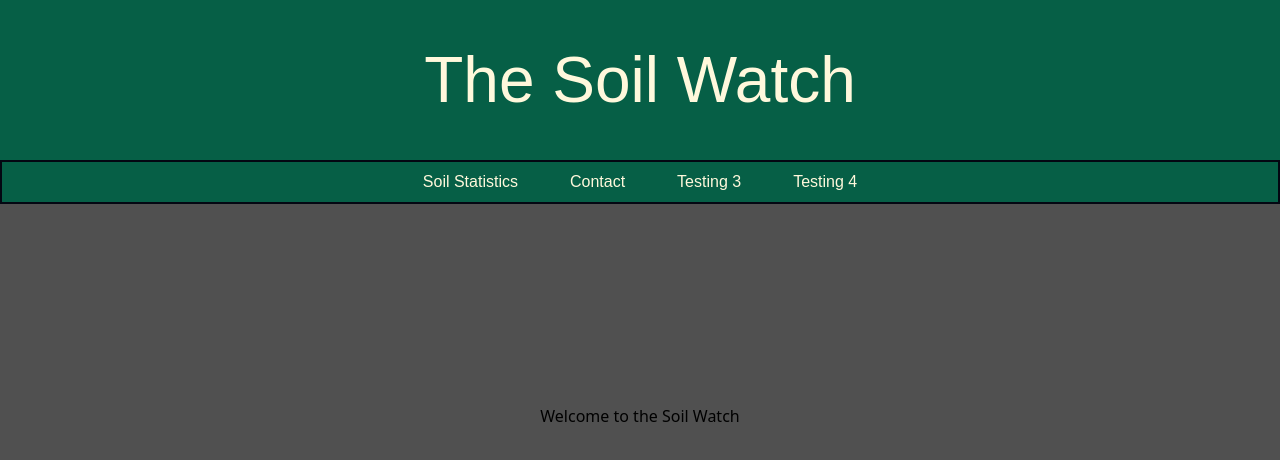
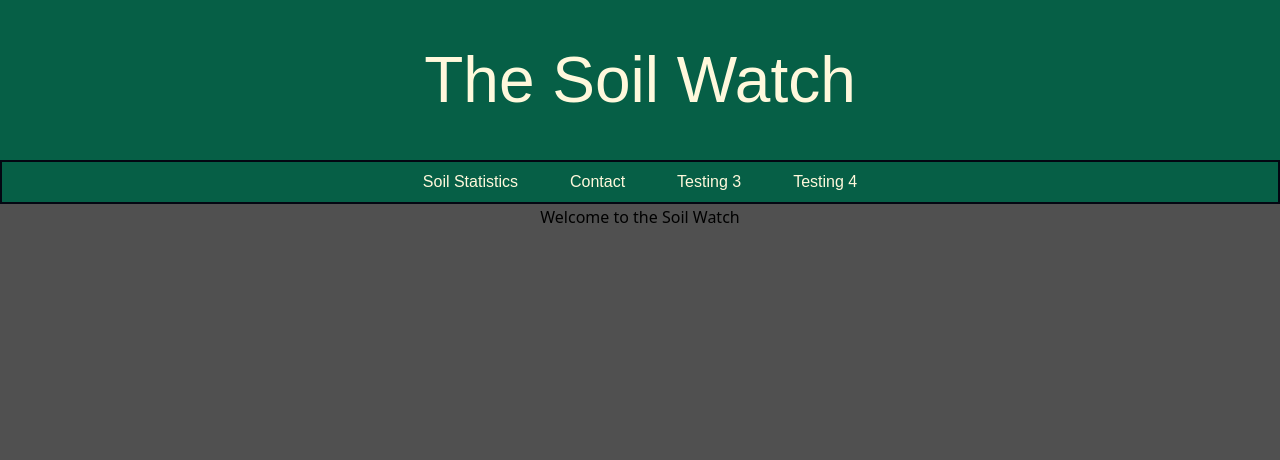
Before and after one commit to tazboi/The-Soil-Watch, a Next.js app in the folder App/soil-monitor/: page / in a window 1280 px wide. Shown: the top 460 px of the page. Built offline with nearby package versions, Linux system fonts and the light colour scheme.

Commit message:
Changed the files so no more horizontal scrolling. Welcome screen is fixed so it displays the text where I want. The sites tabs have been made, need to fill them in

```diff
--- a/App/soil-monitor/app/layout.jsx
+++ b/App/soil-monitor/app/layout.jsx
@@ -1,6 +1,7 @@
 import "../styles/styles.css";
 import React from "react";
-
+import Page from "./page"
+import HomePageNav from "../components/homePageNav"
 
 
 export const metadata = {
@@ -10,8 +11,11 @@ export const metadata = {
 
 export default function RootLayout({ children }) {
   return (
-    <html lang="en">
-      <body>{children}</body>
-    </html>
+      <html lang="en">
+        <body>
+          <HomePageNav/>
+            <main>{children}</main>
+        </body>
+      </html>
   );
 }
--- a/App/soil-monitor/app/page.jsx
+++ b/App/soil-monitor/app/page.jsx
@@ -1,24 +1,9 @@
-import React from 'react';
+    import React from 'react';
 import HomePageNav from "@/components/homePageNav.jsx";
 import "/styles/styles.css"
 import WelcomeScreen from "@/components/welcomeScreen";
+import RootLayout from "@/app/layout";
 
-
-
-const Page = () => {
-return (
-    <div className = "bg-[#505050] min-h-screen w-screen">
-        <header className="bg-emerald-800 w-screen h-40 flex items-center justify-center">
-            <h1 className="title_text">The Soil Watch</h1>
-        </header>
-
-        <HomePageNav/>
-
-        <WelcomeScreen/>
-    </div>
-
-
-)
-};
-
-export default Page;
+export default function Page() {
+    return <WelcomeScreen />;
+}
--- a/App/soil-monitor/components/homePageNav.jsx
+++ b/App/soil-monitor/components/homePageNav.jsx
@@ -3,9 +3,12 @@ import "/styles/styles.css"
 
 export default function HomePageNav() {
     return (
-
-            <div className= "bg-emerald-800 w-screen h-full flex items-center justify-center border-2 border-gray-950">
-                <ul className="body flex justify-center space-x-11 bg-emerald-800 w-full h-full">
+<div>
+    <header className="flex bg-emerald-800 w-full h-40 items-center justify-center">
+        <h1 className="title_text">The Soil Watch</h1>
+    </header>
+            <nav className= "bg-emerald-800 max-w-full h-full flex items-center justify-center border-2 border-gray-950 ">
+                <ul className="body flex justify-center space-x-11 bg-emerald-800 min-w-full h-full">
                     <li>
                         <button className = "px-1 py-1 hover:bg-gray-600 rounded-2xl focus:outline-black focus:ring-2 focus:ring-gray-500 ">Soil Statistics</button>
                     </li>
@@ -20,7 +23,8 @@ export default function HomePageNav() {
                     </li>
 
                 </ul>
-            </div>
+            </nav>
+</div>
 
 
     );
--- /dev/null
+++ b/App/soil-monitor/components/stats.jsx
@@ -0,0 +1,11 @@
+import React from 'react';
+
+const Stats = () => {
+    return (
+        <div>
+
+        </div>
+    );
+};
+
+export default Stats;
--- a/App/soil-monitor/components/welcomeScreen.jsx
+++ b/App/soil-monitor/components/welcomeScreen.jsx
@@ -2,8 +2,8 @@ import React from 'react';
 
 const WelcomeScreen = () => {
     return (
-        <div className="relative h-screen">
-            <h1 className="flex self-center absolute top-1/4 left-1/2 transform -translate-x-1/2">
+        <div className="bg-[#505050] min-h-screen min-w-full overflow-hidden">
+            <h1 className="leading-4 text-center transform translate-y-1/3">
                 Welcome to the Soil Watch
             </h1>
         </div>
--- a/App/soil-monitor/styles/styles.css
+++ b/App/soil-monitor/styles/styles.css
@@ -8,6 +8,8 @@
     color: cornsilk;
     font-size: 1rem;
     line-height: 2rem;
+    overflow-x: hidden;
+    margin: 0;
 }
 
 .title_text {
```
